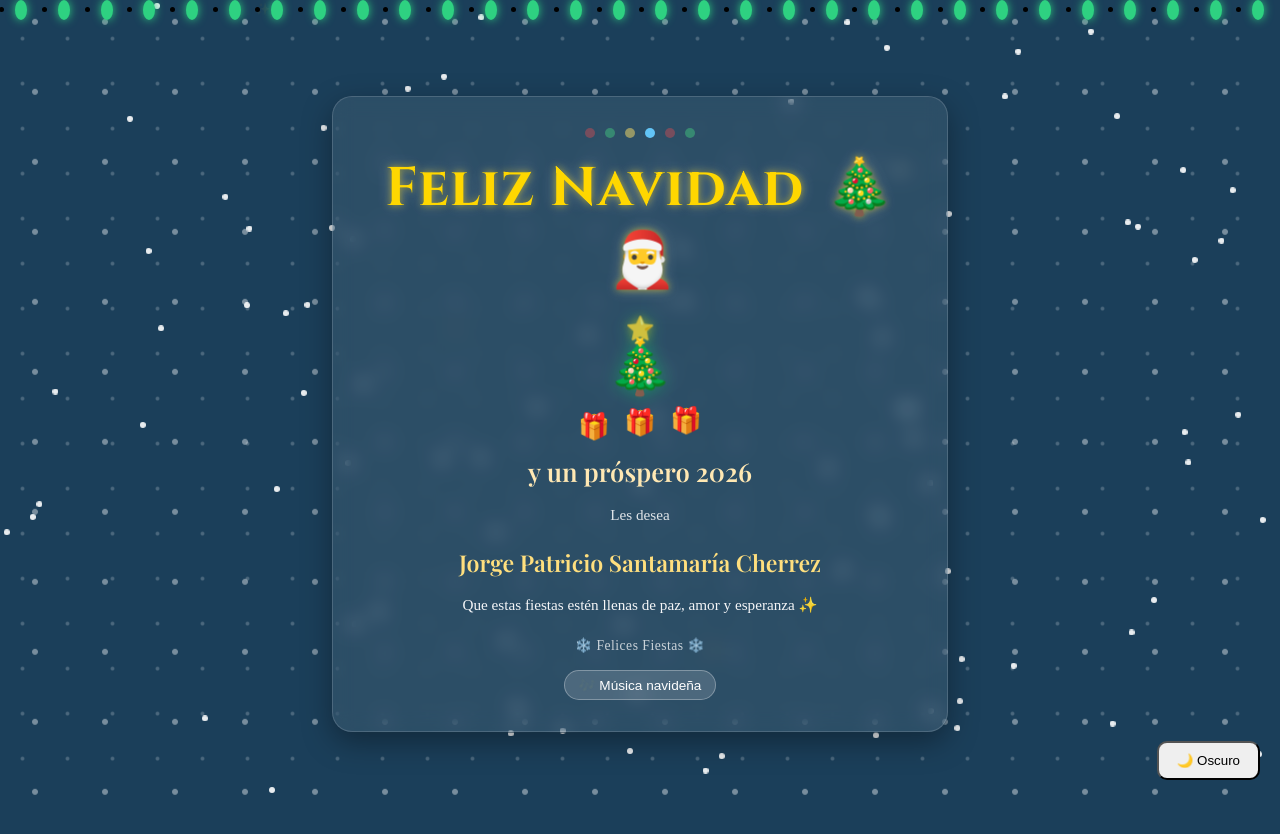
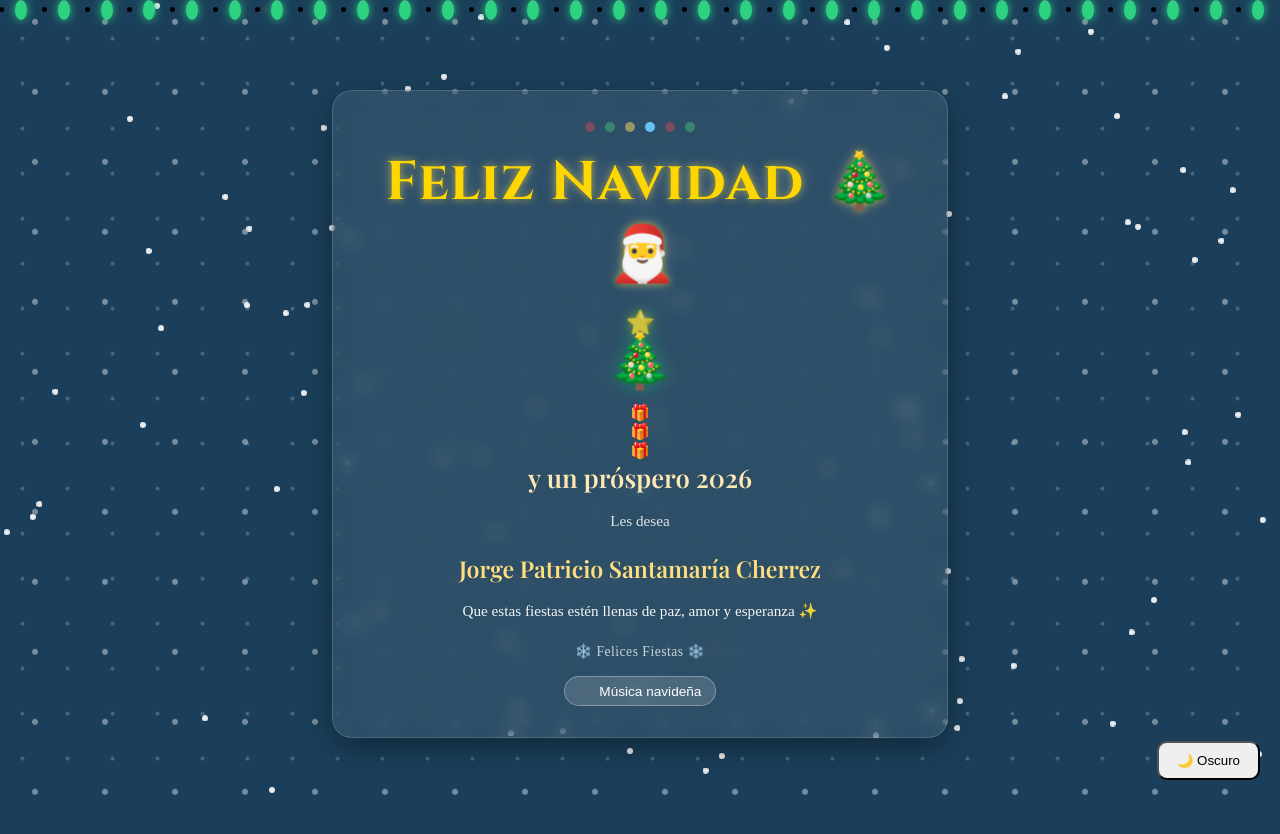
Before and after one commit to Patogol35/Navidad, a React (Vite) app: page / in a window 1280 px wide. Shown: the top 834 px of the page. Built offline with nearby package versions, Linux system fonts and the light colour scheme.

Commit message:
Update Home.css

```diff
--- a/src/pages/Home.css
+++ b/src/pages/Home.css
@@ -269,27 +269,6 @@ BOTÓN MÚSICA
 
 
 /* =========================
-REGALOS NAVIDEÑOS
-========================= */
-.gifts {
-  display: flex;
-  justify-content: center;
-  gap: 14px;
-  margin: 16px 0 10px;
-}
-
-.gift {
-  font-size: 1.6rem;
-  animation: giftFloat 3s ease-in-out infinite;
-}
-
-.gift:nth-child(2) { animation-delay: .4s; }
-.gift:nth-child(3) { animation-delay: .8s; }
-
-@keyframes giftFloat {
-  0%, 100% { transform: translateY(0); }
-  50% { transform: translateY(-8px); }
-}
 
 
 /* =========================
```
